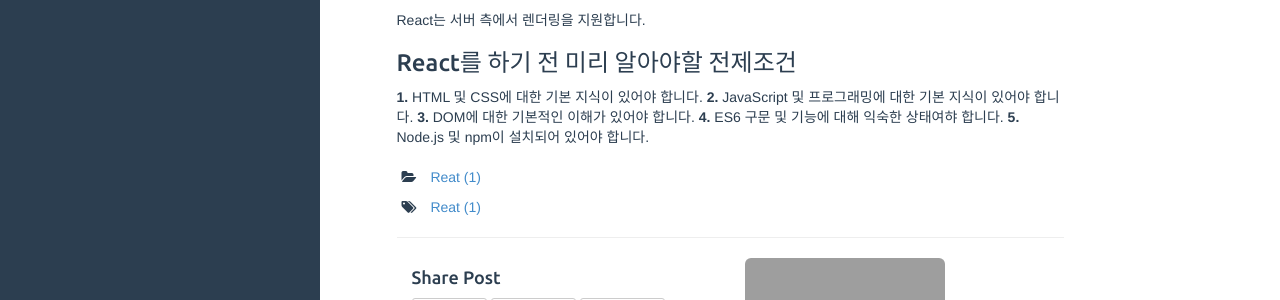
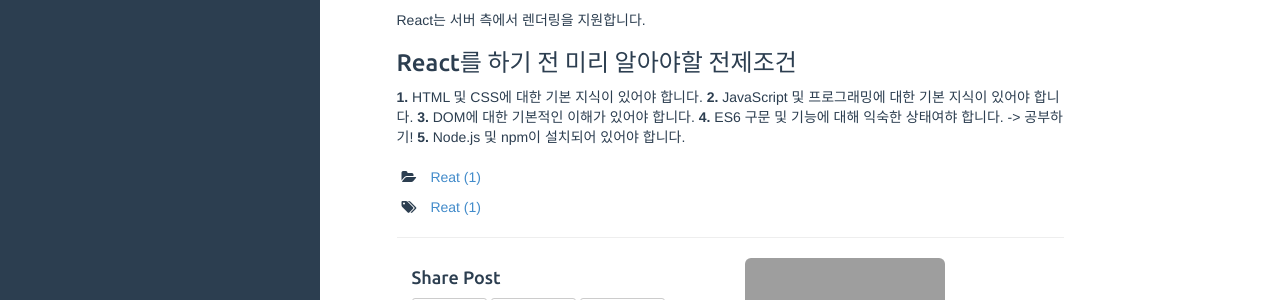
Before and after one commit to meeekyung/meeekyung.github.io, a Jekyll site: the page built from _posts/2019-12-18-react.md, in a window 1280 px wide and 1219 px high. Shown: the part 522-822 px from the top of the window. Built offline with Jekyll 4.4.1, drawn with Linux system fonts in a browser that asks for light colours; grey boxes are pictures that could not be loaded.

Commit message:
Update 2019-12-18-react.md

```diff
--- a/_posts/2019-12-18-react.md
+++ b/_posts/2019-12-18-react.md
@@ -33,5 +33,5 @@
 **1.** HTML 및 CSS에 대한 기본 지식이 있어야 합니다.
 **2.** JavaScript 및 프로그래밍에 대한 기본 지식이 있어야 합니다.
 **3.** DOM에 대한 기본적인 이해가 있어야 합니다.
-**4.** ES6 구문 및 기능에 대해 익숙한 상태여햐 합니다.
+**4.** ES6 구문 및 기능에 대해 익숙한 상태여햐 합니다. -> 공부하기!
 **5.** Node.js 및 npm이 설치되어 있어야 합니다.
```
